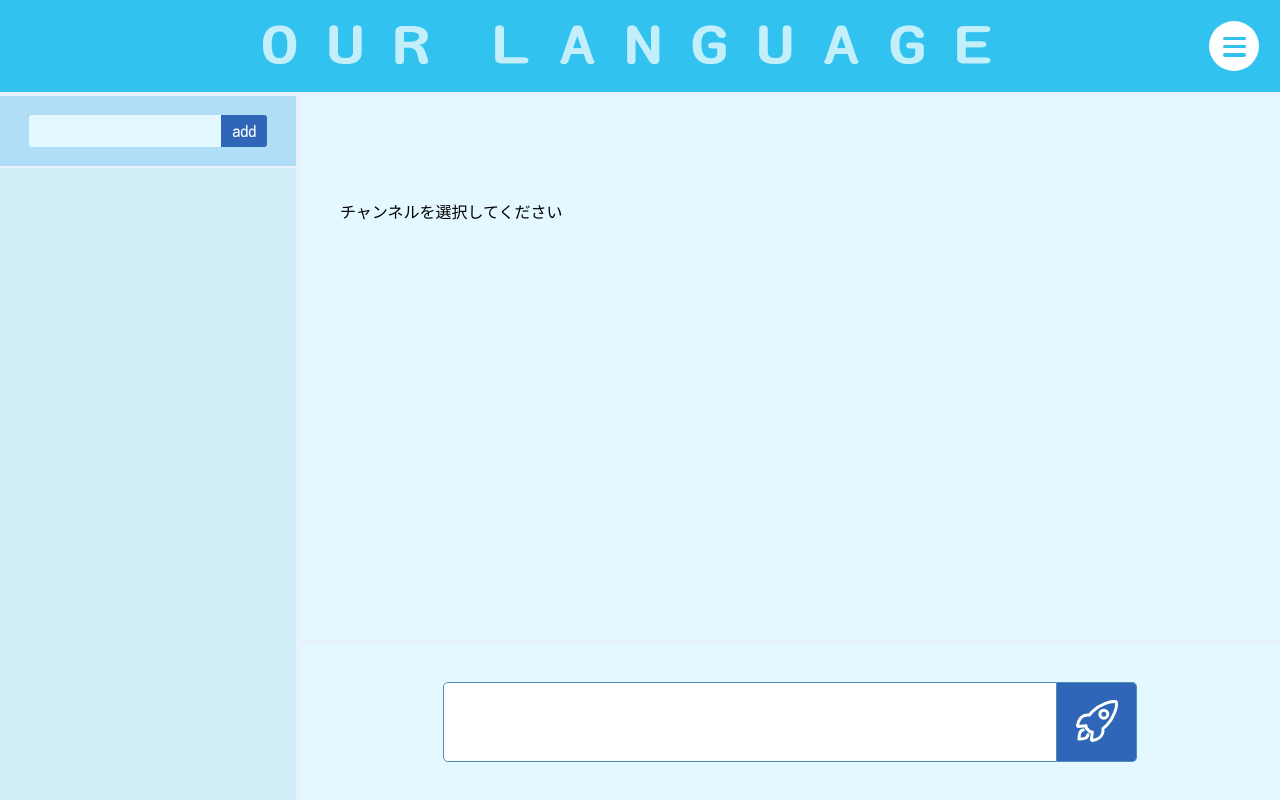
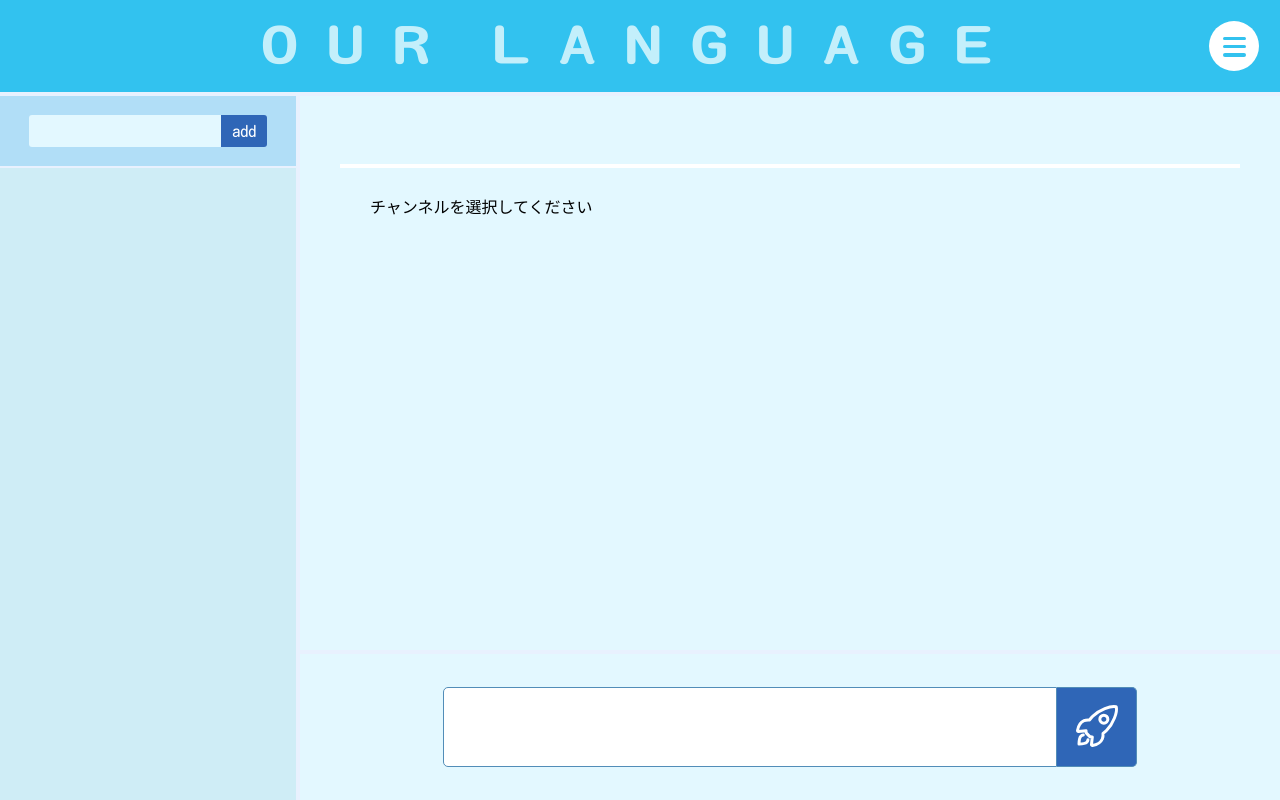
Before and after one commit to Hackathon-TeamH/TEAM-H, a Flask app: page / in a window 1280 px wide. Run offline with Flask 2, Linux system fonts and the light colour scheme; the visitor is signed in with stand-in values (Sample User, id 1); data comes from the database, SQL or seed files in the repository; both versions use the stored data as it was after the commit; data that the repository does not hold is empty; some web fonts are replaced.

Commit message:
チャット部分のヘッダー追加

```diff
--- a/ChatApp/app.py
+++ b/ChatApp/app.py
@@ -116,18 +116,18 @@ def channel(channel_id):
     else:
         channels = models.getChannelByUserId(user_id)
 
-    session["channel_id"] = channel_id
-
     if channel_id is None:
         messages = None
     else:
+        session["channel_id"] = channel_id
         messages = models.getMessageAll(channel_id)
-        channels = models.getChannelByUserId(user_id)
-        print(messages)
+        channel_name = models.getChannelName(channel_id)
+        users_num = len(models.getChannelMemberId(channel_id))
+        print(channel_name)
 
     last_operation_at = datetime.datetime.now().strftime('%Y-%m-%d %H:%M:%S')
     models.updateLastOperationAt(user_id,last_operation_at)
-    return render_template('chat.html', user_id=user_id, channel_id=channel_id, channels=channels, messages=messages)
+    return render_template('chat.html', user_id=user_id, channel_id=channel_id, channel_name=channel_name, users_num=users_num, channels=channels, messages=messages)
 
 
 #メッセージ送信
--- a/ChatApp/models.py
+++ b/ChatApp/models.py
@@ -328,3 +328,18 @@ class models:
             abort(500)
         finally:
             cursor.close()
+
+
+    #指定したchannel_idに対応するチャンネル名を取得
+    def getChannelName(channel_id):
+        try:
+            conn = DB.getConnection()
+            cur = conn.cursor()
+            sql = "SELECT channel_name FROM channels WHERE id=%s;"
+            cur.execute(sql, (channel_id))
+            channel = cur.fetchone()
+            return channel
+        except Exception as e:
+            abort(500)
+        finally:
+            cur.close()
--- a/ChatApp/static/css/chat.css
+++ b/ChatApp/static/css/chat.css
@@ -271,11 +271,10 @@
 /*-------------message-------------------------------*/
 .message_container {
     position: absolute;
-    top: 0px;
+    top: 96px;
     right: 0;
-    width: 100vw;
-    height: 100vh;
-    background-color: var(--background);
+    left : 300px;
+    bottom: 150px;
     z-index: 1;
 }
 
@@ -285,7 +284,7 @@
     bottom: 0;
     right: 0;
     width: 100vw;
-    height: 160px;
+    height: 150px;
     border-top: 4px solid var(--border);
     background-color: var(--background);
     z-index: 2;
--- a/ChatApp/static/css/message.css
+++ b/ChatApp/static/css/message.css
@@ -1,11 +1,34 @@
+.message_header {
+    height: 72px;
+    margin-left: 40px;
+    margin-right: 40px;
+    margin-bottom: 10px;
+    border-bottom: 4px solid #fff;
+    display: flex;
+    align-items: center;
+    justify-content: space-between
+
+}
+
+.message_header .name{
+    font-size: 1.5rem;
+    margin: 0;
+    line-height: 72px;
+    margin-left: 30px;
+}
+
+.message_header .num {
+    margin-left: 2.5rem;
+    color: grey;
+    margin-right: 50px;
+}
+
+
+
 #message_wrapper {
-    position: absolute;
-    padding-top: calc(96px + 72px + 15px);
-    padding-left: calc(300px + 40px);
-    padding-right: 40px;
-    padding-bottom: calc(20vh + 10px);
-    height: 100%;
-    width: 100%;
+    height: 88%;
+    margin-left: 40px;
+    margin-right: 40px;
 
     overflow-y: auto;
     overflow-x: hidden;
@@ -95,6 +118,9 @@
     margin-top: 5px;
 }
 
+.no_message {
+    margin-left: 30px;
+}
 
 .edit_box {
     text-align: right;
@@ -123,5 +149,5 @@
 }
 
 .my_message_box:last-child {
-    margin-bottom: 40px;
+    margin-bottom: 80px;
   }
--- a/ChatApp/templates/channel-list.html
+++ b/ChatApp/templates/channel-list.html
@@ -27,7 +27,7 @@
     <li class="channel_list">
       {% endif %}
       <a
-        href="{{url_for('channel', channel_id=c.channel_id)}}"
+        href="{{url_for('channel', channel_id=c.channel_id, channel_name=c.channel_name)}}"
       >
         <span class="icon">
           <div class="channel_icon">{{ c.channel_name[0].upper() if c.channel_name else '' }}</div>
--- a/ChatApp/templates/message.html
+++ b/ChatApp/templates/message.html
@@ -1,3 +1,11 @@
+
+<div class="message_header">
+    {% if channel_id %}
+    <p class="name">{{channel_name.channel_name}}</p>
+    <p class="num">{{users_num}} / 2</p>
+    {% endif %}
+
+</div>
 
 <div id="message_wrapper">
     {% if messages %}
```
Also changed, not shown: Docker/MySQL/init.sql (+5 -4 lines).
